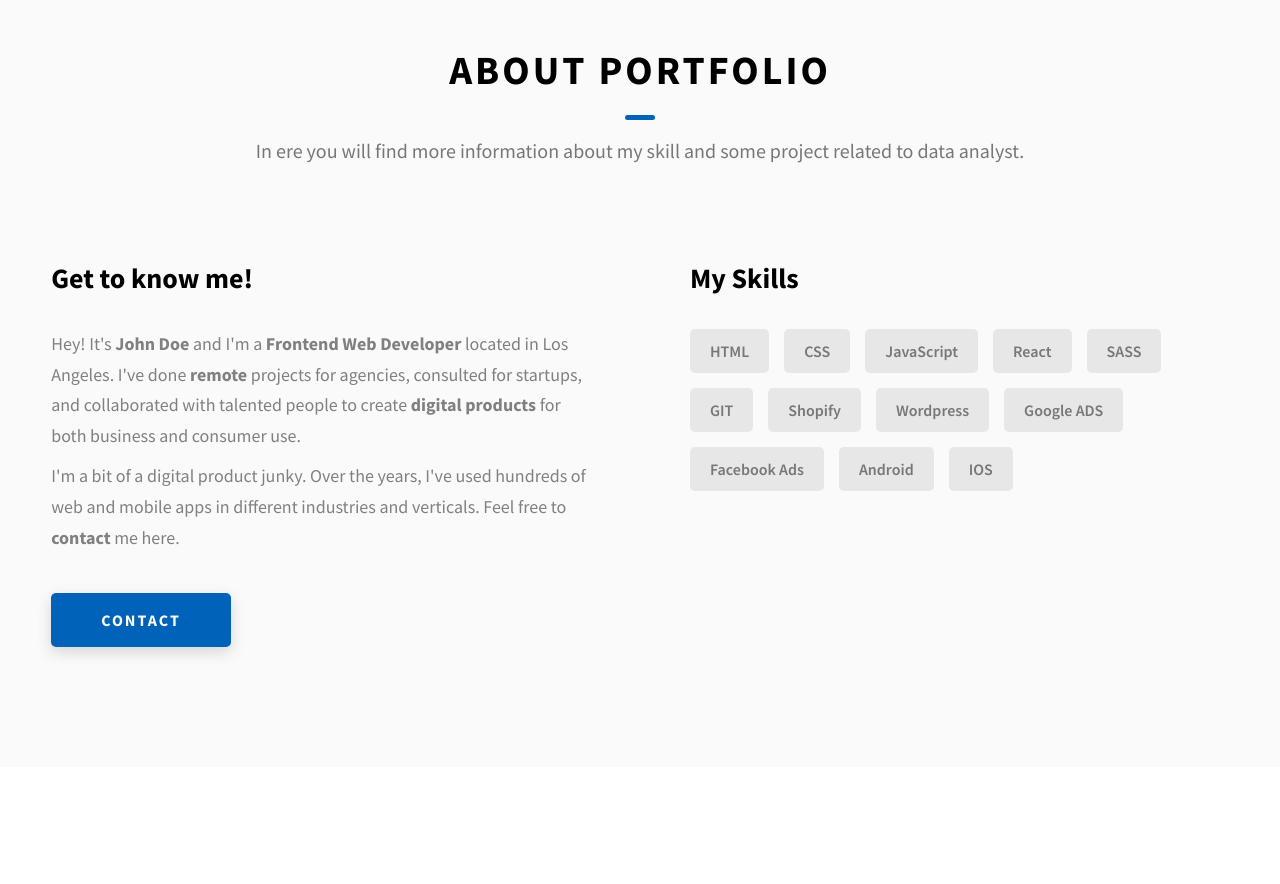
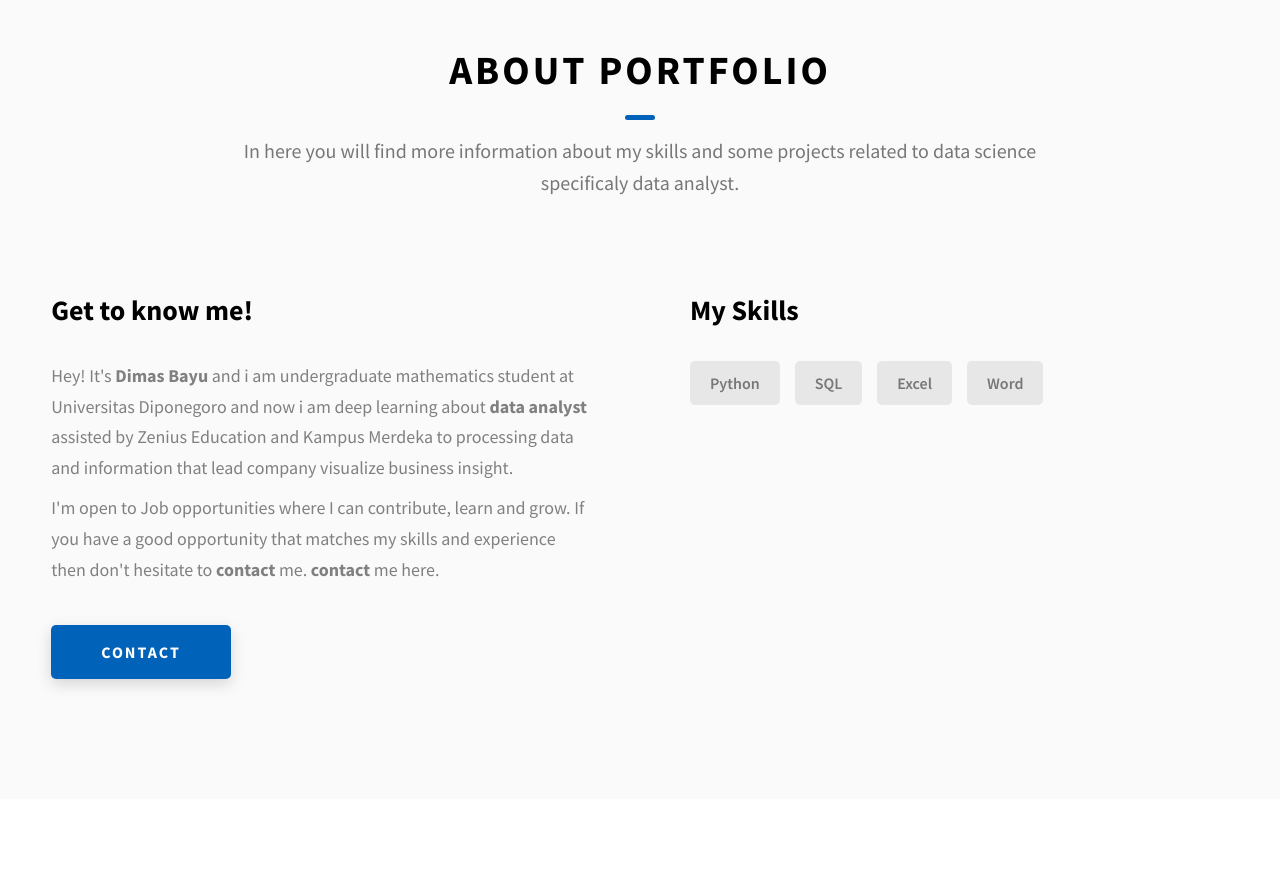
Before and after one commit to dmsbay/dmsbay.github.io, a website: page index.html in a window 1280 px wide. Shown: the part 880-1764 px from the top of the page. Drawn offline with Linux system fonts and the light colour scheme.

Commit message:
Update index.html

```diff
--- a/index.html
+++ b/index.html
@@ -153,7 +153,7 @@
         <h2 class="heading heading-sec heading-sec__mb-med">
           <span class="heading-sec__main">About Portfolio</span>
           <span class="heading-sec__sub">
-            In ere you will find more information about my skill and some project related to data analyst.
+            In here you will find more information about my skills and some projects related to data science specificaly data analyst.
           </span>
         </h2>
         <div class="about__content">
@@ -162,19 +162,13 @@
             <div class="about__content-details">
               <p class="about__content-details-para">
                 Hey! It's
-                <strong>John Doe</strong>
-                and I'm a <strong> Frontend Web Developer </strong> located in
-                Los Angeles. I've done
-                <strong> remote </strong>
-                projects for agencies, consulted for startups, and collaborated
-                with talented people to create
-                <strong>digital products </strong>
-                for both business and consumer use.
+                <strong>Dimas Bayu</strong>
+                and i am undergraduate mathematics student at Universitas Diponegoro and now i am deep learning about <strong>data analyst</strong>
+                assisted by Zenius Education and Kampus Merdeka to processing data and information that lead company visualize business insight.
               </p>
               <p class="about__content-details-para">
-                I'm a bit of a digital product junky. Over the years, I've used
-                hundreds of web and mobile apps in different industries and
-                verticals. Feel free to
+                I'm open to Job opportunities where I can contribute, learn and grow.
+                If you have a good opportunity that matches my skills and experience then don't hesitate to <strong>contact</strong> me.
                 <strong>contact</strong> me here.
               </p>
             </div>
@@ -185,18 +179,10 @@
           <div class="about__content-skills">
             <h3 class="about__content-title">My Skills</h3>
             <div class="skills">
-              <div class="skills__skill">HTML</div>
-              <div class="skills__skill">CSS</div>
-              <div class="skills__skill">JavaScript</div>
-              <div class="skills__skill">React</div>
-              <div class="skills__skill">SASS</div>
-              <div class="skills__skill">GIT</div>
-              <div class="skills__skill">Shopify</div>
-              <div class="skills__skill">Wordpress</div>
-              <div class="skills__skill">Google ADS</div>
-              <div class="skills__skill">Facebook Ads</div>
-              <div class="skills__skill">Android</div>
-              <div class="skills__skill">IOS</div>
+              <div class="skills__skill">Python</div>
+              <div class="skills__skill">SQL</div>
+              <div class="skills__skill">Excel</div>
+              <div class="skills__skill">Word</div>
             </div>
           </div>
         </div>
```
